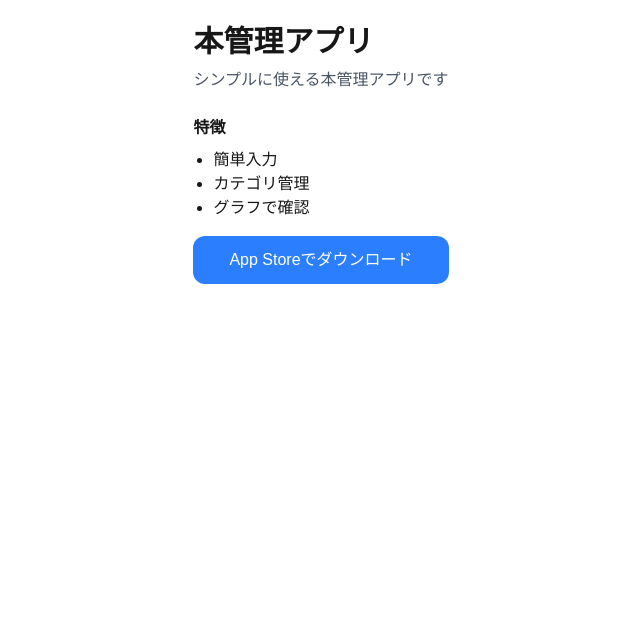
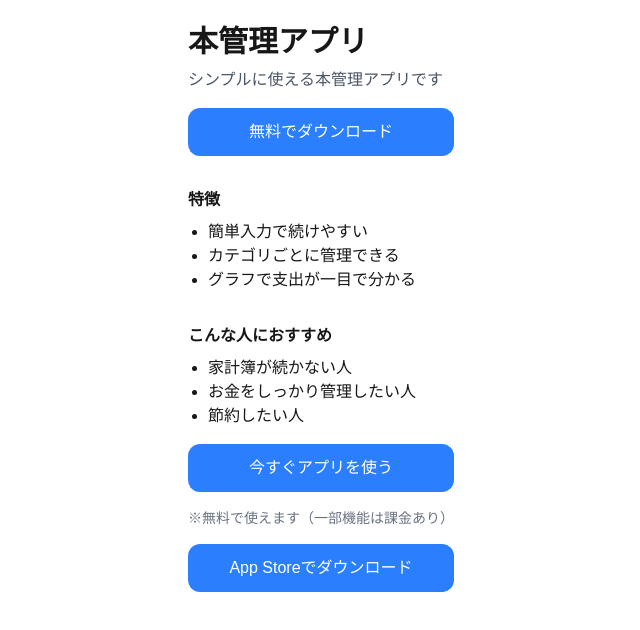
Before and after one commit to Rooftoplove/my-site, a Next.js app: page /apps/book in a window 1280 px wide. Shown: the top 630 px of the page, without its empty margins (319-959 px from the left). Built offline with nearby package versions, Linux system fonts and the light colour scheme.

Commit message:
update blog dynamic route

```diff
--- a/app/apps/book/page.tsx
+++ b/app/apps/book/page.tsx
@@ -8,13 +8,43 @@
             シンプルに使える本管理アプリです
             </p>
 
-            <h2 className="mt-6 font-bold">特徴</h2>
+            {/* CTA①（上に追加） */}
+            <a
+            href="https://apps.apple.com/jp/app/%E3%82%88%E3%82%93%E3%81%A0/id6760612962"
+            className="block bg-blue-500 text-white text-center p-3 rounded-xl mt-4"
+            >
+            無料でダウンロード
+            </a>
+
+            <h2 className="mt-8 font-bold">特徴</h2>
             <ul className="list-disc ml-5 mt-2">
-            <li>簡単入力</li>
-            <li>カテゴリ管理</li>
-            <li>グラフで確認</li>
+            <li>簡単入力で続けやすい</li>
+            <li>カテゴリごとに管理できる</li>
+            <li>グラフで支出が一目で分かる</li>
             </ul>
 
+            {/* 使うメリット追加 */}
+            <h2 className="mt-8 font-bold">こんな人におすすめ</h2>
+            <ul className="list-disc ml-5 mt-2">
+            <li>家計簿が続かない人</li>
+            <li>お金をしっかり管理したい人</li>
+            <li>節約したい人</li>
+            </ul>
+
+            {/* CTA②（中間） */}
+            <a
+            href="https://apps.apple.com/jp/app/%E3%82%88%E3%82%93%E3%81%A0/id6760612962"
+            className="block bg-blue-500 text-white text-center p-3 rounded-xl mt-4"
+            >
+            今すぐアプリを使う
+            </a>
+
+            {/* 信頼感 */}
+            <p className="mt-4 text-sm text-gray-500">
+            ※無料で使えます（一部機能は課金あり）
+            </p>
+
+            {/* CTA③（最後） */}
             <a
             href="https://apps.apple.com/jp/app/%E3%82%88%E3%82%93%E3%81%A0/id6760612962"
             className="block bg-blue-500 text-white text-center p-3 rounded-xl mt-4"
```
